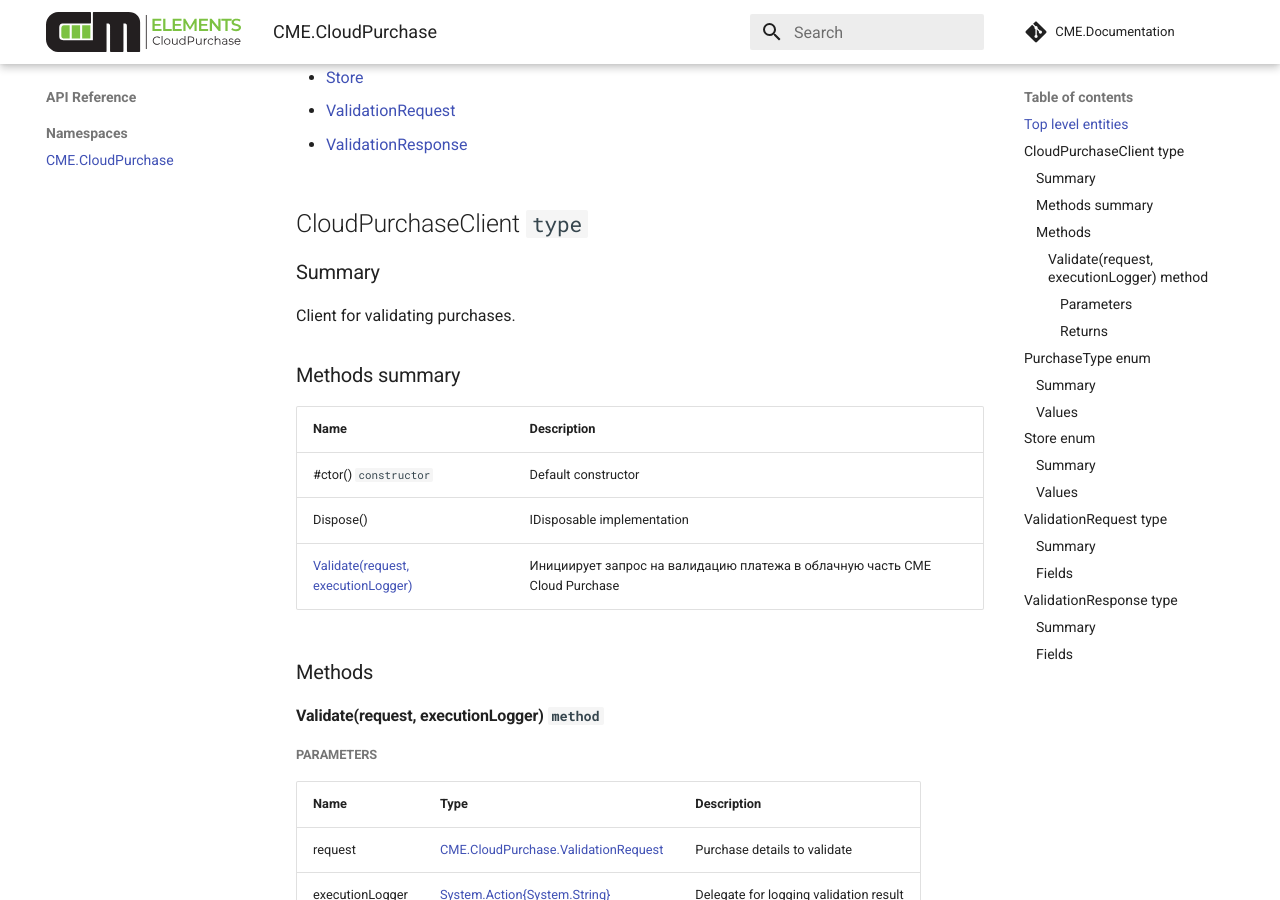
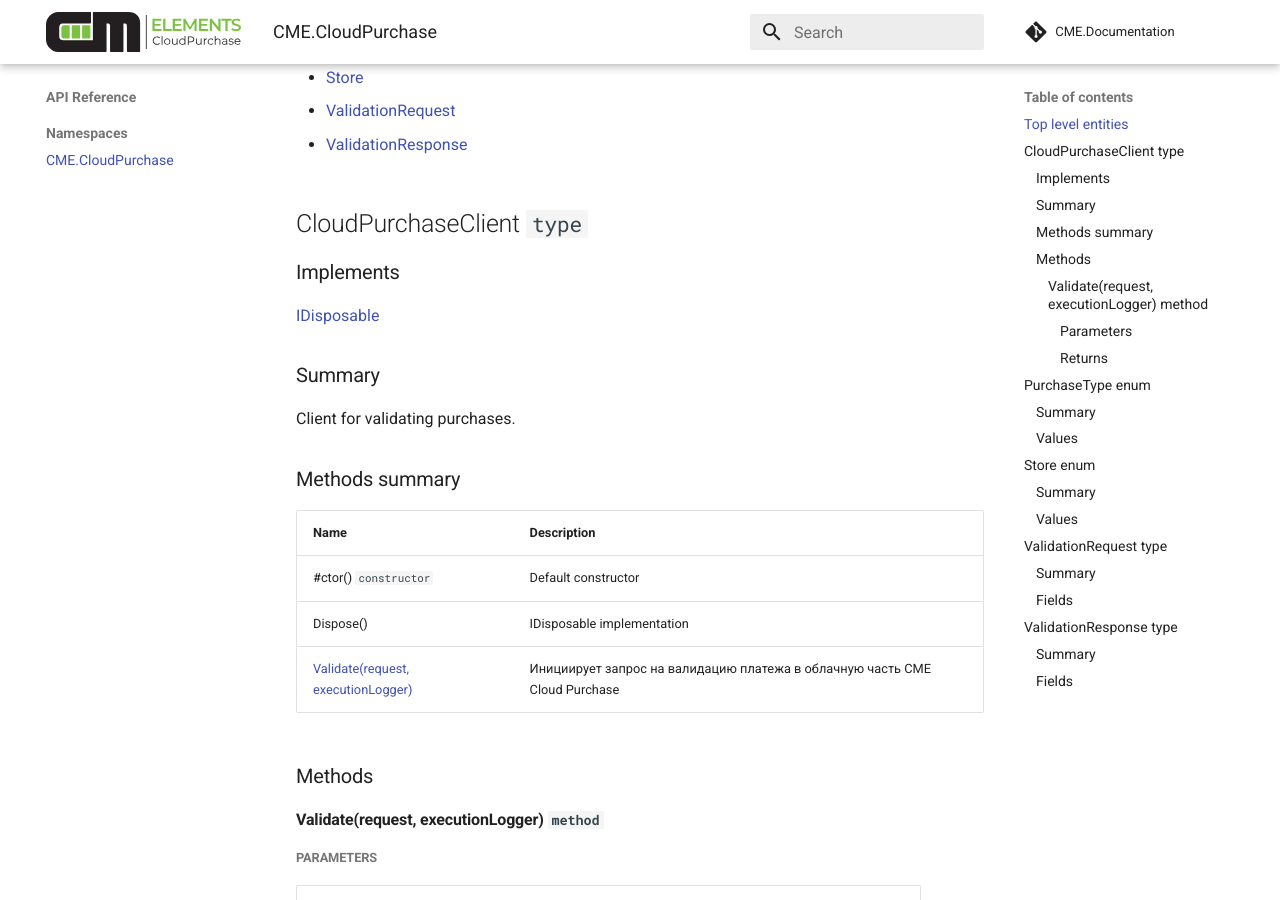
Before and after one commit to creative-mobile/CME.Documentation, an MkDocs documentation site: the page built from docs/api_reference/CME.CloudPurchase.md, in a window 1280 px wide and 900 px high, scrolled down 322 px. Built offline with MkDocs 1.6.1 and Material for MkDocs 9.7.7, drawn with Linux system fonts in a browser that asks for light colours; comment, search, counter and statistics services are not loaded.

Commit message:
IDisposable implementation tip

```diff
--- a/docs/api_reference/CME.CloudPurchase.md
+++ b/docs/api_reference/CME.CloudPurchase.md
@@ -16,6 +16,10 @@
 
 <a name='T-CME-CloudPurchase-CloudPurchaseClient'></a>
 ## CloudPurchaseClient `type`
+
+### Implements
+
+[IDisposable](https://docs.microsoft.com/en-gb/dotnet/api/system.idisposable?view=net-6.0){target=_blank}
 
 ### Summary
 
```
